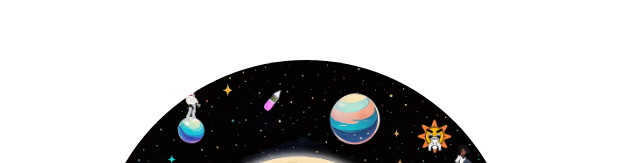
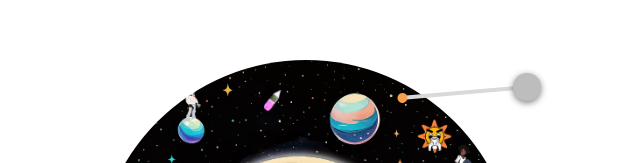
Before and after one commit to natmoges/vinyl, a Next.js app: page / in a window 1280 px wide. Shown: the part 130-293 px from the top of the page, without its empty margins (334-974 px from the left). Built offline with nearby package versions, Linux system fonts and the light colour scheme.

Commit message:
Rung 3: add the tonearm

```diff
--- a/components/VinylPlayer.module.css
+++ b/components/VinylPlayer.module.css
@@ -46,6 +46,52 @@
   to { transform: rotate(360deg); }
 }
 
+
+/* Rung 3 — The needle. Resting, it sits lifted 15° away from the record.
+   On play it swings down onto the record over 1.2s. On pause, at the end,
+   or if blocked, it lifts back up over 0.8s. */
+
+.arm {
+  position: absolute;
+  top: calc(3% + 12px);
+  right: calc(-6% + 14px);
+  width: 30%;
+  height: 4px;
+  border-radius: 2px;
+  background: #d9d9d9;
+  transform-origin: right center;
+  transform: rotate(-5deg);
+  transition: transform 0.8s cubic-bezier(0.32, 0.72, 0, 1);
+}
+
+.armDown {
+  transform: rotate(-24deg);
+  transition-duration: 1.2s;
+}
+
+.stylus {
+  position: absolute;
+  left: -4px;
+  top: 50%;
+  width: 10px;
+  height: 10px;
+  border-radius: 50%;
+  background: #f6a04d;
+  transform: translateY(-50%);
+}
+
+.pivot {
+  position: absolute;
+  top: 3%;
+  right: -6%;
+  width: 28px;
+  height: 28px;
+  border-radius: 50%;
+  background: #bdbdbd;
+  box-shadow: 0 2px 6px rgba(0, 0, 0, 0.5);
+}
+
 @media (prefers-reduced-motion: reduce) {
   .disc { animation: none; }
+  .arm { transition: none; }
 }
--- a/components/VinylPlayer.tsx
+++ b/components/VinylPlayer.tsx
@@ -6,6 +6,7 @@
 // When the track ends on its own, the button goes back to Play.
 // If the browser refuses to play, the button shows a caution sign.
 // Rung 2 — The disc is the button. Tap the record to play or pause it.
+// Rung 3 — The needle drops onto the record while it plays and lifts when it stops.
 
 import { useRef, useState } from "react";
 import styles from "./VinylPlayer.module.css";
@@ -55,6 +56,10 @@ export default function VinylPlayer() {
           style={{ backgroundImage: "url(/art.jpeg)" }}
         />
         {status === "blocked" && <span className={styles.warning}>⚠</span>}
+                <span className={status === "playing" ? `${styles.arm} ${styles.armDown}` : styles.arm}>
+          <span className={styles.stylus} />
+        </span>
+        <span className={styles.pivot} />
       </button>
     </>
   );
```
